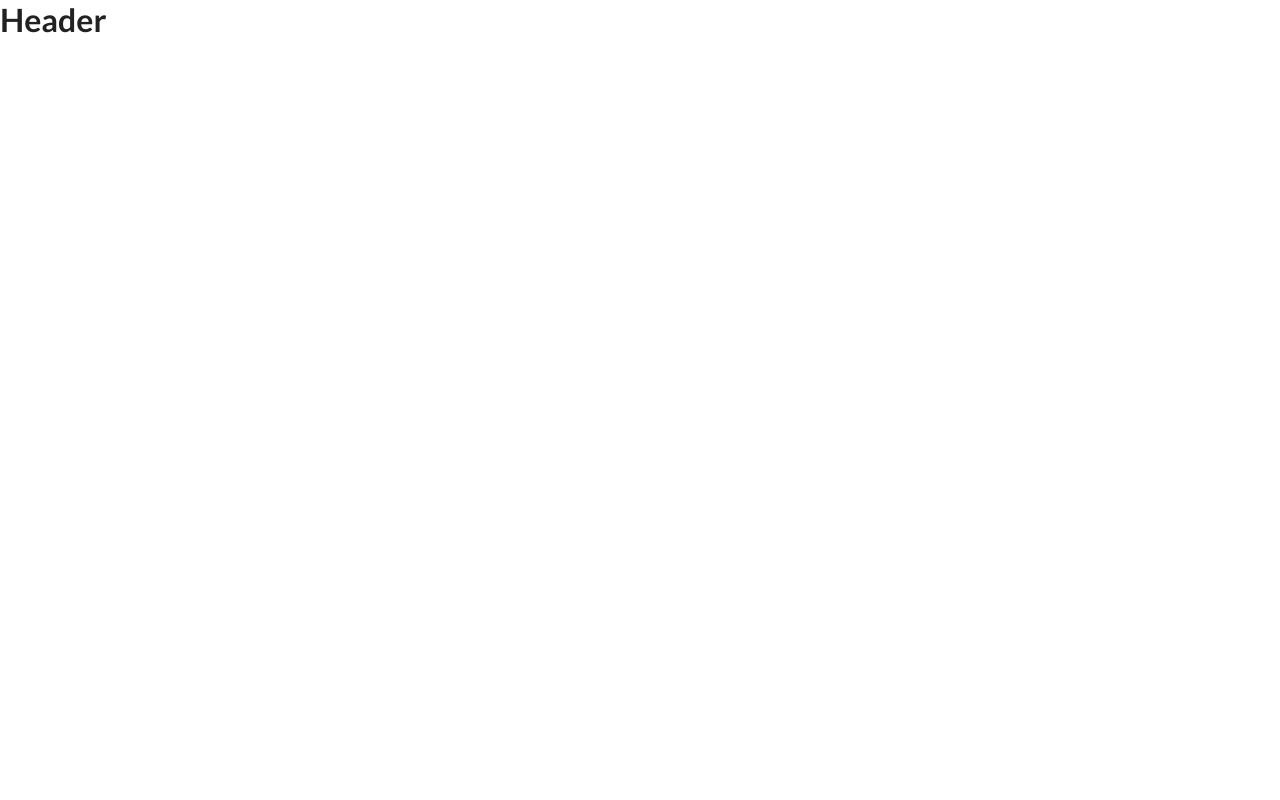
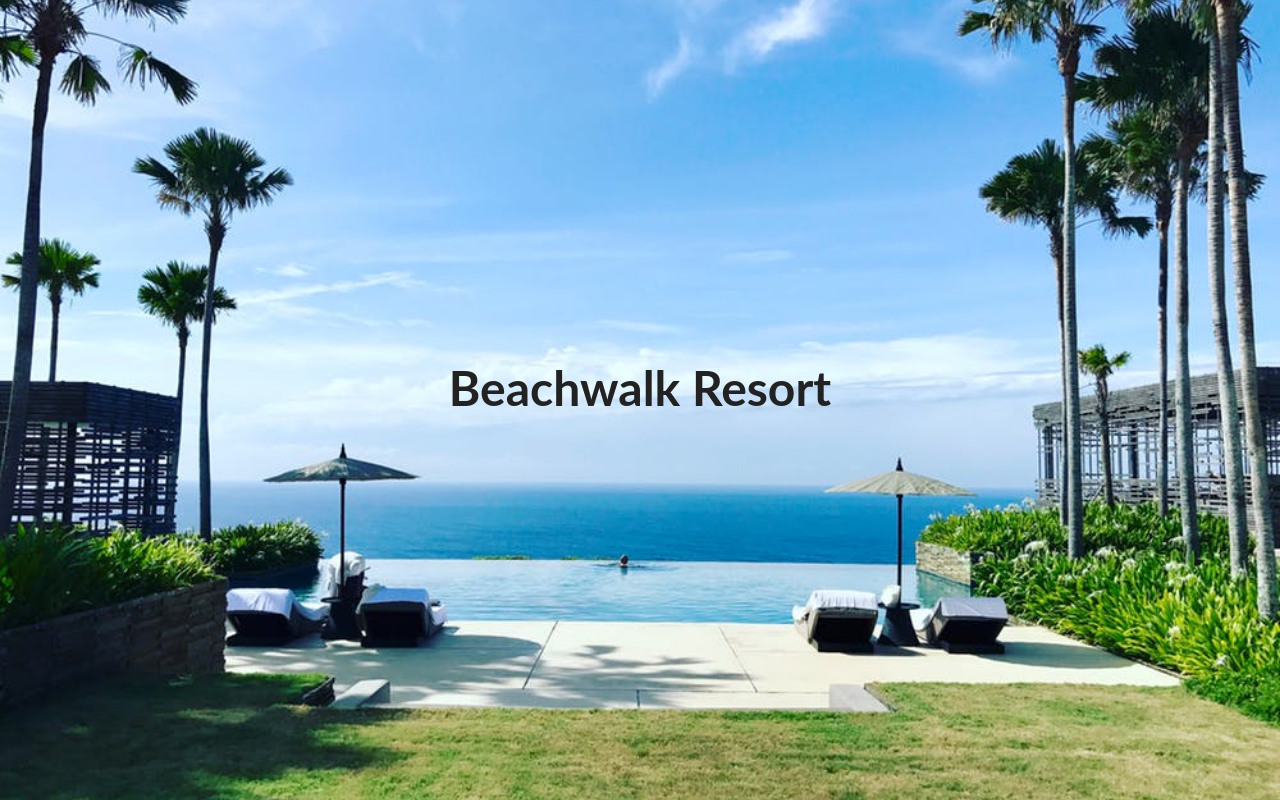
Before and after one commit to MAbdurahman/react-beachwalk-resort, a React (Create React App) app: page / in a window 1280 px wide. Built offline with nearby package versions, Linux system fonts and the light colour scheme.

Commit message:
Complete setFlex and setBackground helper functions for Hero component

```diff
--- /dev/null
+++ b/src/components/global/Hero.js
@@ -0,0 +1,10 @@
+import styled from 'styled-components';
+import { setFlex, setBackground } from './../../styles/Styles';
+
+const Hero = styled.header`
+	min-height: 100vh;
+	${props => setBackground({ img: props.img, color: 'rgba(0,0,0,0)' })};
+	${setFlex()};
+`;
+
+export default Hero;
--- a/src/components/page/home/header/Header.jsx
+++ b/src/components/page/home/header/Header.jsx
@@ -1,9 +1,11 @@
 import React from 'react';
+import Hero from '../../../global/Hero';
+import homeImage from '../../../../img/homeBcg.jpeg';
 
 export default function Header() {
    return (
-      <div>
-         <h2>Header</h2>
-      </div>
+      <Hero img={homeImage} >
+         <h1>Beachwalk Resort</h1>
+      </Hero>
    );
 };
--- a/src/styles/Styles.js
+++ b/src/styles/Styles.js
@@ -14,7 +14,7 @@
 };
 
 export const setFlex = ({ x = 'center', y = 'center' } = {}) => {
-	return `display:flex;align-items:${y};justify-content:${x}`;
+	return `display:flex;justify-content:${x};align-items:${y};`;
 };
 
 export const setBackground = ({
```
